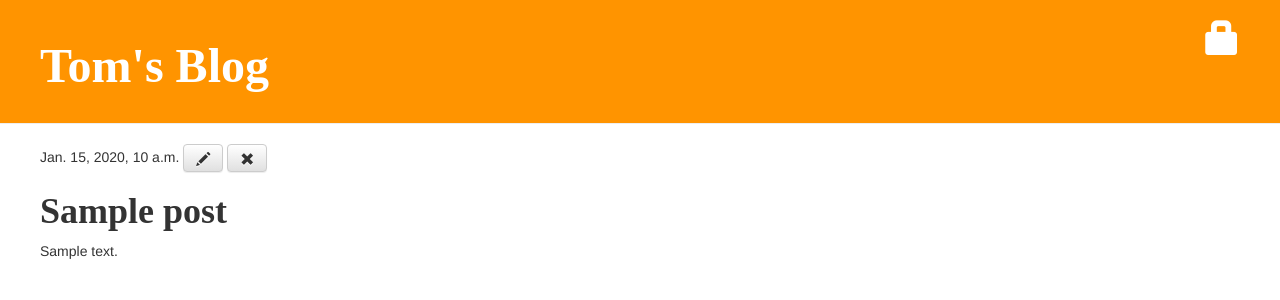
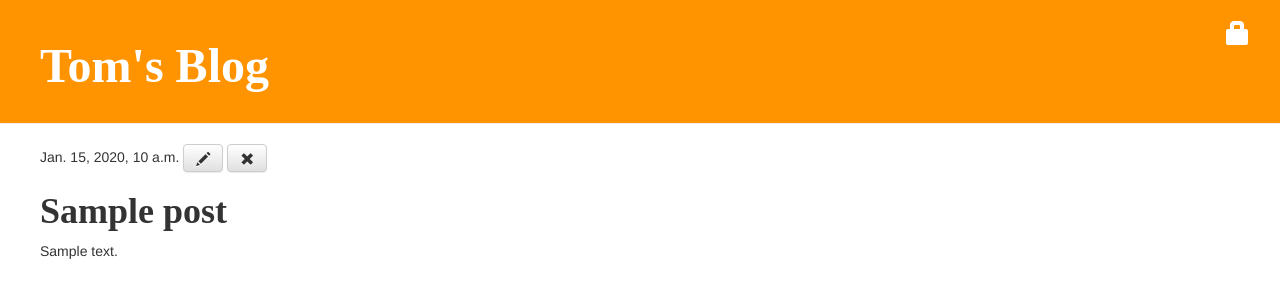
Before and after one commit to tombrereton/djangoblog, a Django app: page /post/1/ in a window 1280 px wide. Shown: the top 300 px of the page. Run offline with Django 3.2, Linux system fonts and the light colour scheme; tables that the repository leaves empty hold one stand-in row (values such as "Sample post"); some libraries are stand-ins or nearby versions.

Commit message:
changed layout of login button.

```diff
--- a/blog/templates/blog/base.html
+++ b/blog/templates/blog/base.html
@@ -13,7 +13,7 @@
           <a href="{% url 'post_draft_list' %}" class="top-menu-button"><span class="glyphicon glyphicon-edit"></span></a>
           <p class="top-menu-small">Hello {{ user.username }}<tiny>(<a href="{% url 'django.contrib.auth.views.logout' %}">Log out</a>)</tiny></p>
           {% else %}
-          <a href="{% url 'django.contrib.auth.views.login' %}" class="top-menu"><span class="glyphicon glyphicon-lock"></span></a>
+          <a href="{% url 'django.contrib.auth.views.login' %}" class="top-menu-button"><span class="glyphicon glyphicon-lock"></span></a>
           {% endif %}
           <h1><a href="{% url 'blog.views.post_list' %}">Tom's Blog</a></h1>
       </div>
```
